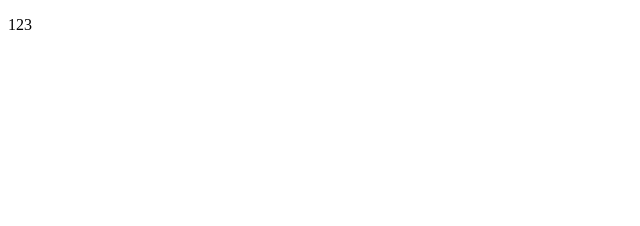
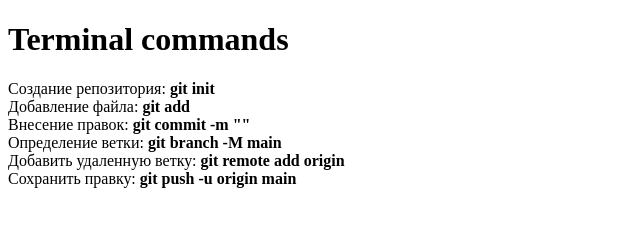
Before and after one commit to 2JenyaL2/Lessons, a plain HTML site: page index.html in a window 1280 px wide. Shown: the whole page, without its empty margins (0-640 px from the left). Drawn offline with Linux system fonts and the light colour scheme.

Commit message:
Text added

```diff
--- a/index.html
+++ b/index.html
@@ -7,7 +7,12 @@
     <title>Document</title>
 </head>
 <body>
-    <p>123</p>
-
+    <h1>Terminal commands</h1>
+    <p>Создание репозитория: <strong>git init</strong> <br>
+    Добавление файла: <strong> git add</strong><br>
+    Внесение правок: <strong>git commit -m ""</strong> <br>
+    Определение ветки: <strong>git branch -M main</strong><br>
+    Добавить удаленную ветку: <strong>git remote add origin</strong><br>
+    Сохранить правку: <strong>git push -u origin main</strong></p>
 </body>
 </html>
```
